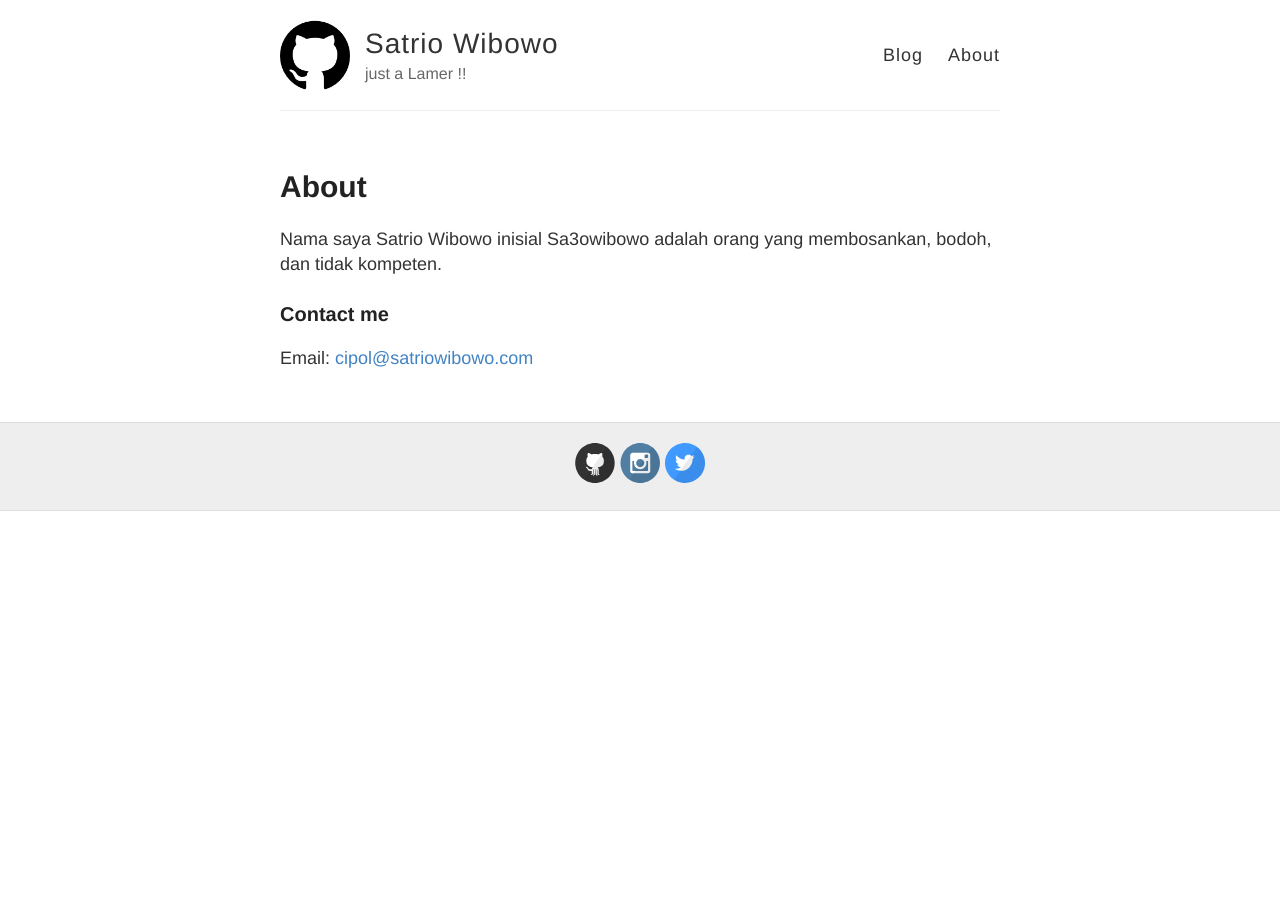
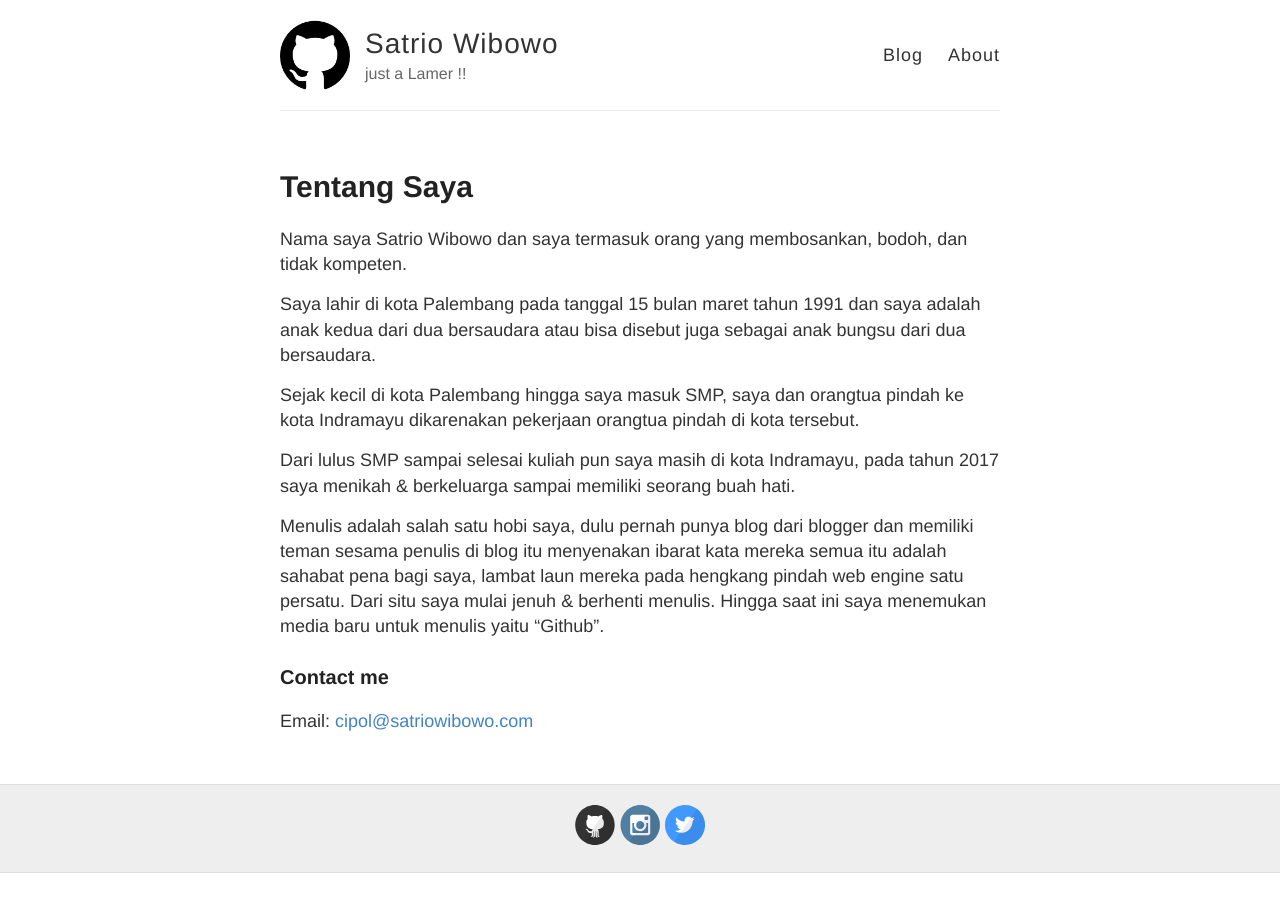
Before and after one commit to sa3owibowo/blog, a Jekyll site: the page built from about.md, in a window 1280 px wide. Built offline with Jekyll 4.4.1, drawn with Linux system fonts in a browser that asks for light colours.

Commit message:
Update about.md

```diff
--- a/about.md
+++ b/about.md
@@ -1,11 +1,18 @@
 ---
 layout: page
-title: About
+title: Tentang Saya
 permalink: /about/
 ---
 
-Nama saya Satrio Wibowo inisial Sa3owibowo adalah orang yang membosankan, bodoh, dan tidak kompeten.
+Nama saya Satrio Wibowo dan saya termasuk orang yang membosankan, bodoh, dan tidak kompeten.
 
+Saya lahir di kota Palembang pada tanggal 15 bulan maret tahun 1991 dan saya adalah anak kedua dari dua bersaudara atau bisa disebut juga sebagai anak bungsu dari dua bersaudara.
+
+Sejak kecil di kota Palembang hingga saya masuk SMP, saya dan orangtua pindah ke kota Indramayu dikarenakan pekerjaan orangtua pindah di kota tersebut.
+
+Dari lulus SMP sampai selesai kuliah pun saya masih di kota Indramayu, pada tahun 2017 saya menikah & berkeluarga sampai memiliki seorang buah hati.
+
+Menulis adalah salah satu hobi saya, dulu pernah punya blog dari blogger dan memiliki teman sesama penulis di blog itu menyenakan ibarat kata mereka semua itu adalah sahabat pena bagi saya, lambat laun mereka pada hengkang pindah web engine satu persatu. Dari situ saya mulai jenuh & berhenti menulis. Hingga saat ini saya menemukan media baru untuk menulis yaitu "Github".
 ### Contact me
 
 Email: [cipol@satriowibowo.com](mailto:cipol@satriowibowo.com)
```
